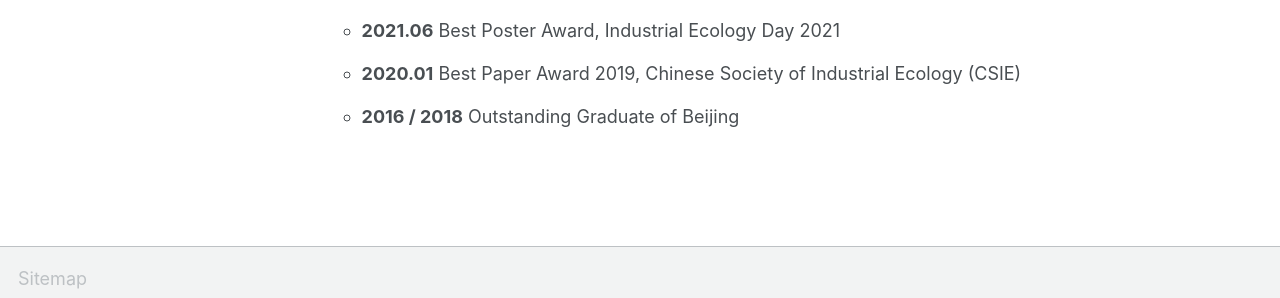
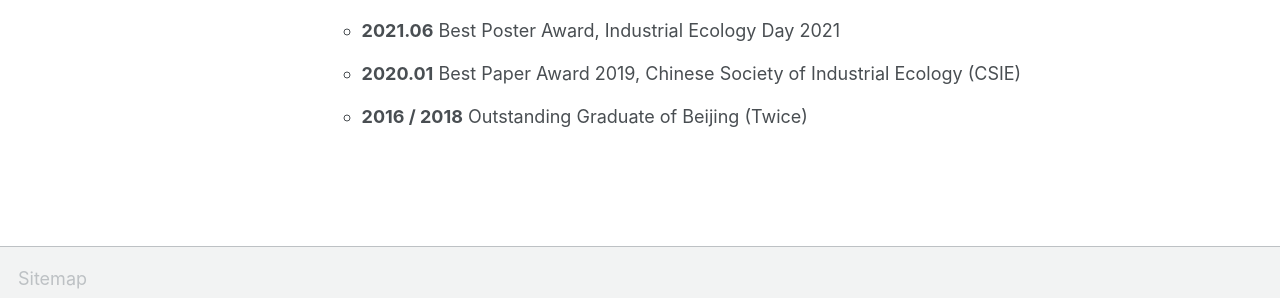
Before and after one commit to QianceLIU/qianceliu.github.io, a Jekyll site: the page built from _pages/about.md, in a window 1280 px wide and 900 px high, scrolled down 4188 px. Shown: the part 516-814 px from the top of the window. Built offline with Jekyll 4.4.1, drawn with Linux system fonts in a browser that asks for light colours; a script bundle is joined from its source files by our own code; library files that are not in the unit come from our copies.

Commit message:
Update about.md

```diff
--- a/_pages/about.md
+++ b/_pages/about.md
@@ -294,5 +294,5 @@ author_profile: false
   <li><strong>2021.09</strong> China Scholarship Council (CSC) Scholarship for Overseas Doctoral Studies</li>
   <li><strong>2021.06</strong> Best Poster Award, Industrial Ecology Day 2021</li>
   <li><strong>2020.01</strong> Best Paper Award 2019, Chinese Society of Industrial Ecology (CSIE)</li>
-  <li><strong>2016 / 2018</strong> Outstanding Graduate of Beijing</li>
+  <li><strong>2016 / 2018</strong> Outstanding Graduate of Beijing (Twice)</li>
 </ul>
```
